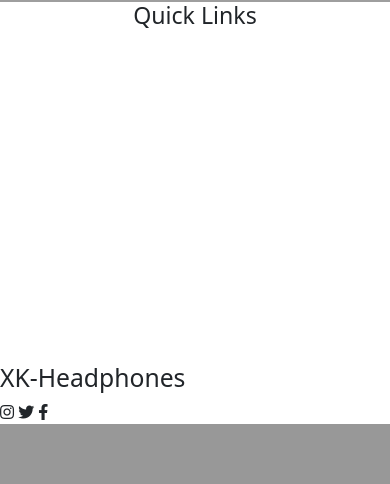
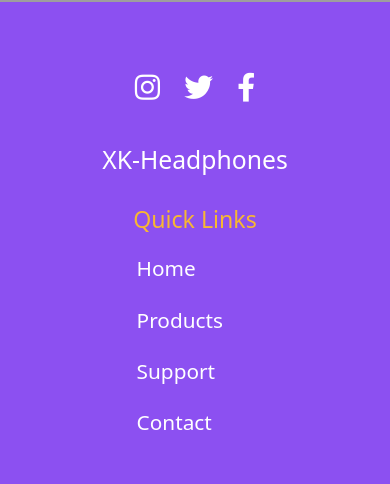
Before and after one commit to NiKiing/Web-Site-Headphones-, a Django app: page / in a window 390 px wide; the page is wider, and only the part inside the window is pictured. Shown: the part 4170-4654 px from the top of that part. Before the commit the page ends 4594 px from the top of that part, so only its background shows below. Run offline with Django 3.2, Linux system fonts and the light colour scheme; grey boxes are pictures that could not be loaded.

Commit message:
The footer section was created (CSS(style.css & mediaqueries.css))

```diff
--- a/headphonespage/static/css/mediaqueries.css
+++ b/headphonespage/static/css/mediaqueries.css
@@ -115,6 +115,27 @@
         display: none;
     }
 
+    /* FOOTER SECTION */
 
+    .footer {
+        flex-direction: column-reverse;
+    }
+
+    .footer .quicklincks .menu {
+        display: flex;
+        flex-wrap: wrap;
+        justify-content: center;
+        align-items: center;
+    }
+
+    .footer .social-network {
+        margin: 2em;
+    }
+
+    .footer h3 {
+        font-weight: lighter;
+        margin-top: 1em;
+        color: #f7b733;
+    }
 
 }
--- a/headphonespage/static/css/style.css
+++ b/headphonespage/static/css/style.css
@@ -260,3 +260,27 @@ button:hover   {
 .secundary-info h3 {
   margin-bottom: 10px;
 }
+
+/* FOOTER SECTION */
+
+.footer {
+    background-color: #8c50f1;
+    color: #fff;
+    padding: 30px;
+    display: flex;
+    justify-content: space-around;
+    align-items: center;
+  }
+
+  .footer .menu li {
+    margin-top: 20px;
+  }
+
+  .footer .social-network .fab {
+    font-size: 1.8em;
+    margin: 10px;
+  }
+
+  .footer .social-network .fab:hover {
+    color: #f7b733;
+  }
```
